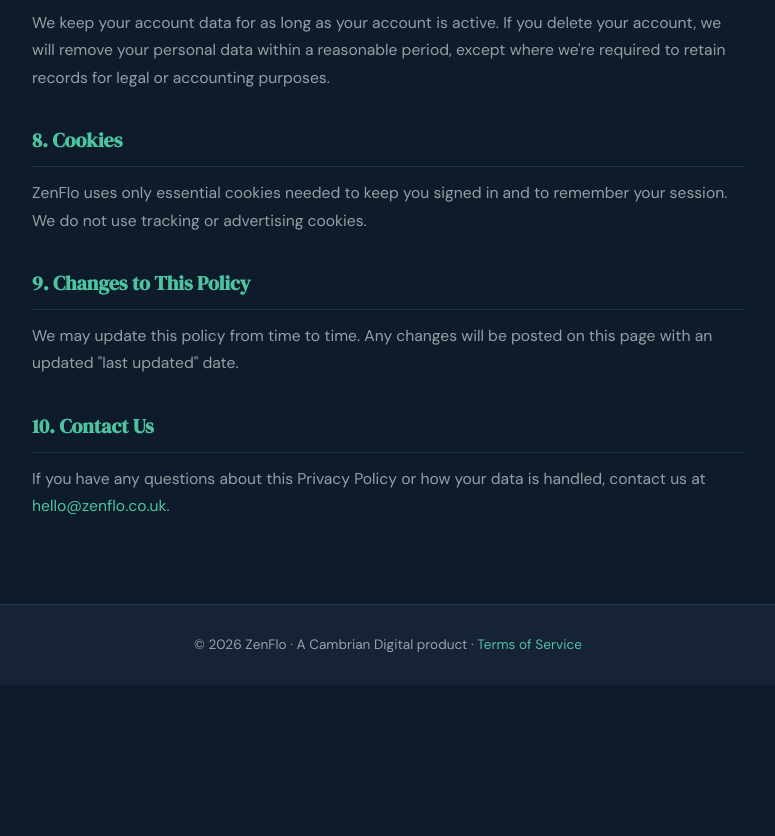
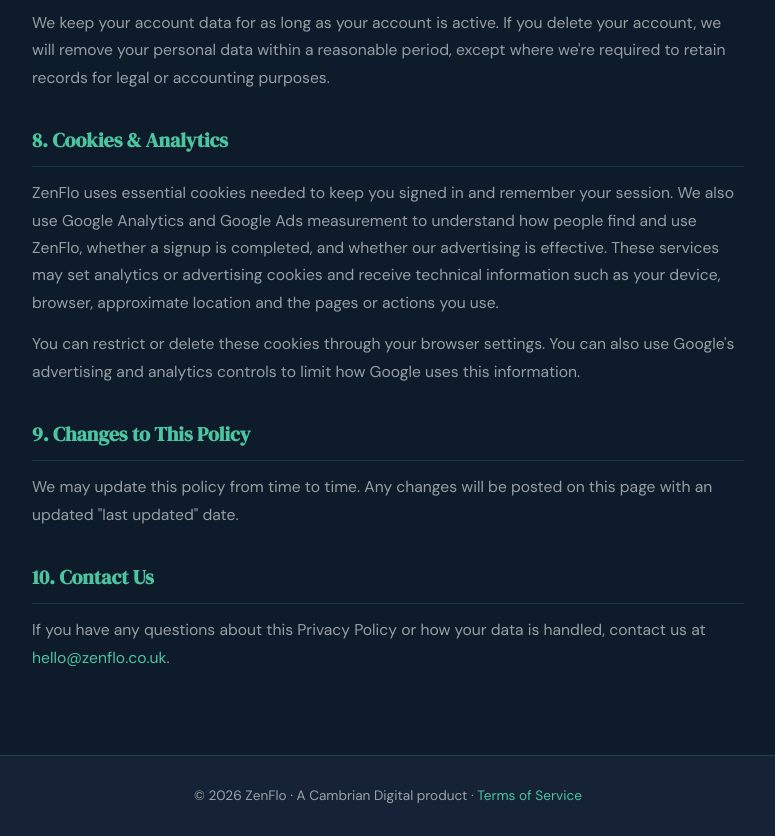
Before and after one commit to johnnyjames35/zenflo, a website: page public/privacy-policy.html in a window 1280 px wide. Shown: the part 1940-2776 px from the top of the page, without its empty margins (252-1027 px from the left). Before the commit the page ends 2625 px from the top, so only its background shows below. Drawn offline with Linux system fonts and the light colour scheme.

Commit message:
Make ZenFlo analytics disclosure accurate

```diff
--- a/public/privacy-policy.html
+++ b/public/privacy-policy.html
@@ -85,8 +85,9 @@
   <h2>7. Data Retention</h2>
   <p>We keep your account data for as long as your account is active. If you delete your account, we will remove your personal data within a reasonable period, except where we're required to retain records for legal or accounting purposes.</p>
 
-  <h2>8. Cookies</h2>
-  <p>ZenFlo uses only essential cookies needed to keep you signed in and to remember your session. We do not use tracking or advertising cookies.</p>
+  <h2>8. Cookies &amp; Analytics</h2>
+  <p>ZenFlo uses essential cookies needed to keep you signed in and remember your session. We also use Google Analytics and Google Ads measurement to understand how people find and use ZenFlo, whether a signup is completed, and whether our advertising is effective. These services may set analytics or advertising cookies and receive technical information such as your device, browser, approximate location and the pages or actions you use.</p>
+  <p>You can restrict or delete these cookies through your browser settings. You can also use Google's advertising and analytics controls to limit how Google uses this information.</p>
 
   <h2>9. Changes to This Policy</h2>
   <p>We may update this policy from time to time. Any changes will be posted on this page with an updated "last updated" date.</p>
```
